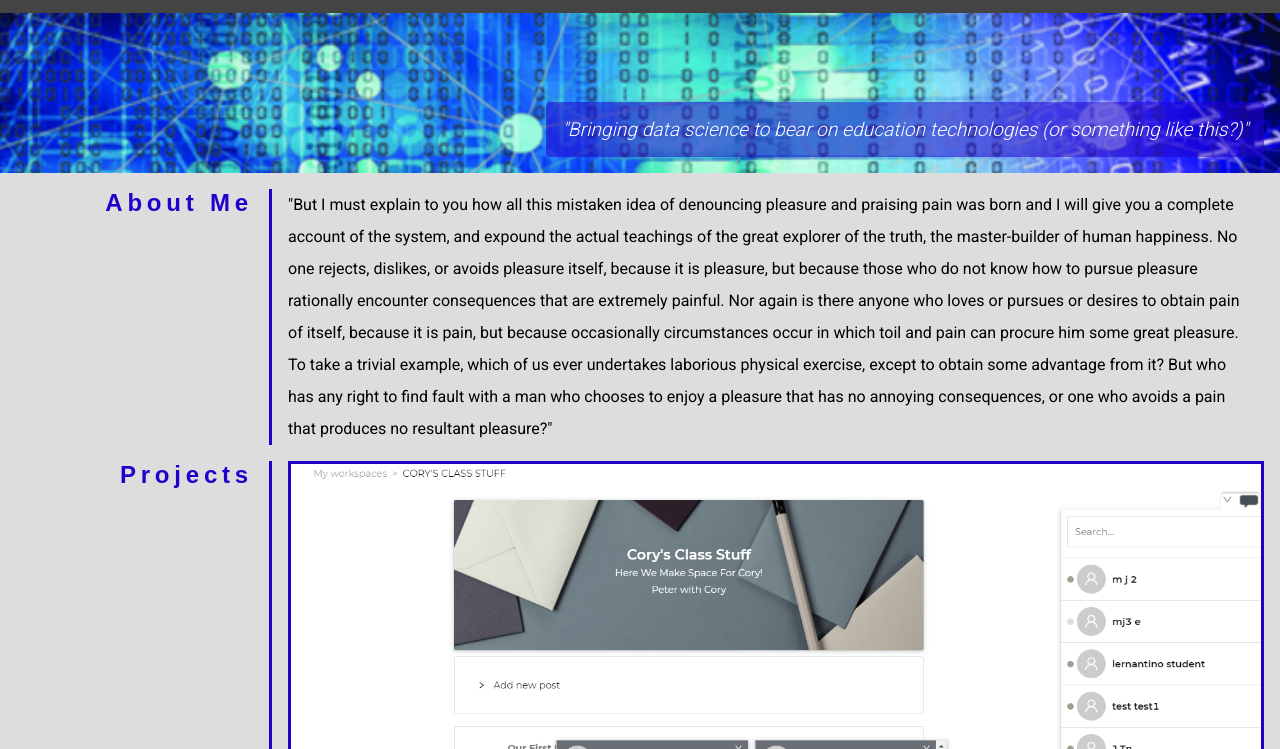
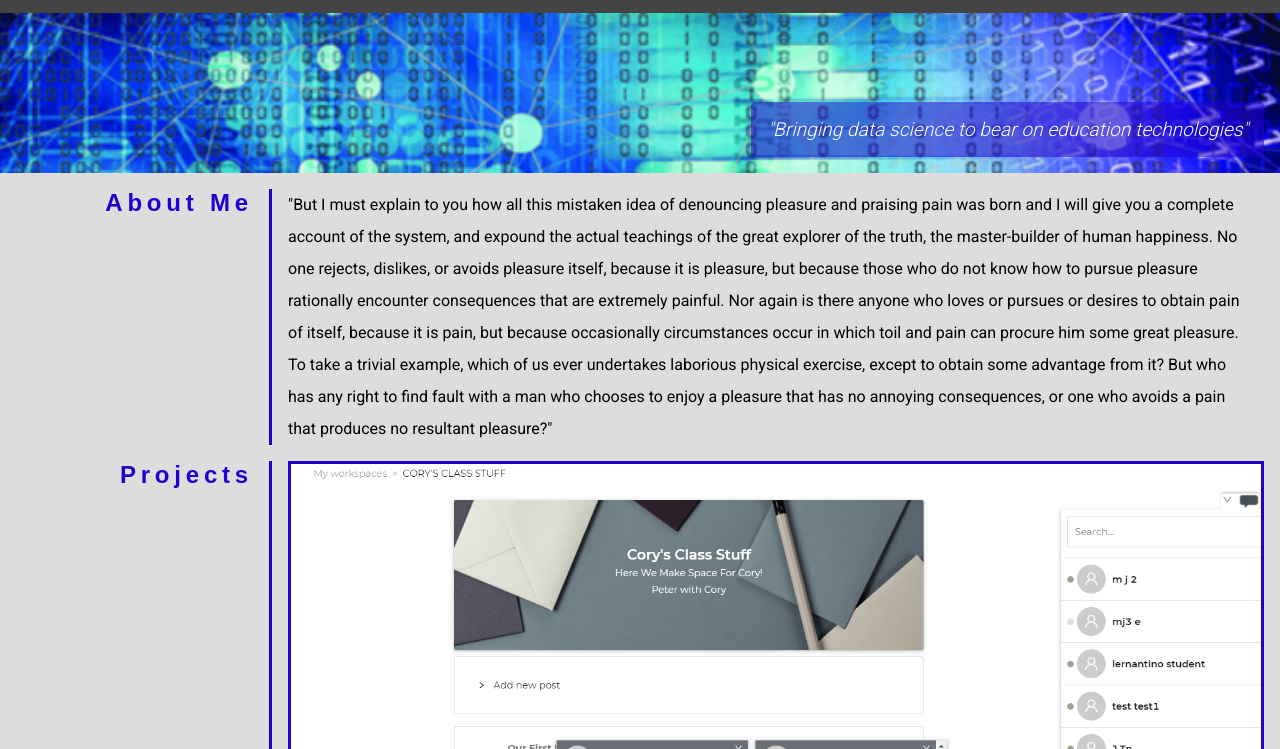
Before and after one commit to palexander227/statportfolio, a plain HTML site: page index.html in a window 1280 px wide. Shown: the part 51-800 px from the top of the page. Drawn offline with Linux system fonts and the light colour scheme.

Commit message:
Update index.html

```diff
--- a/index.html
+++ b/index.html
@@ -25,7 +25,7 @@
     </nav>
     <main>
         <div id="banner">
-            <i>"Bringing data science to bear on education technologies (or something like this?)"</i>
+            <i>"Bringing data science to bear on education technologies"</i>
         </div>
 <div id="layout">
 <div class="row" id="about">
```
